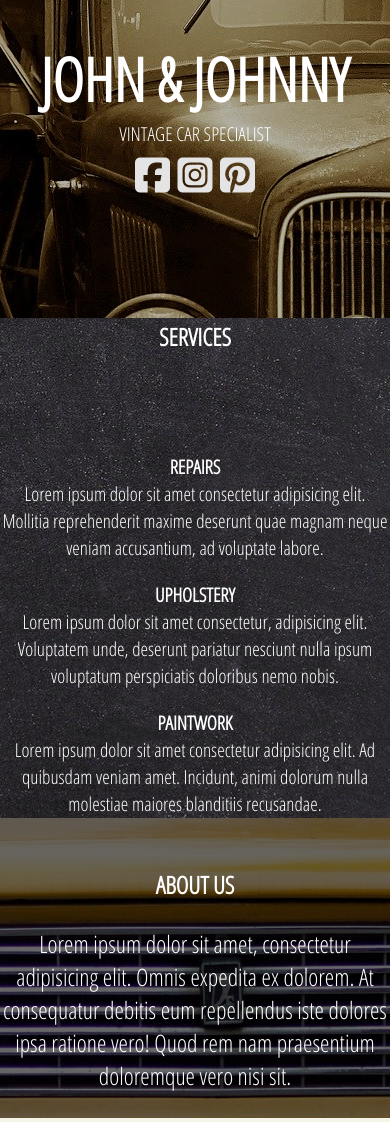
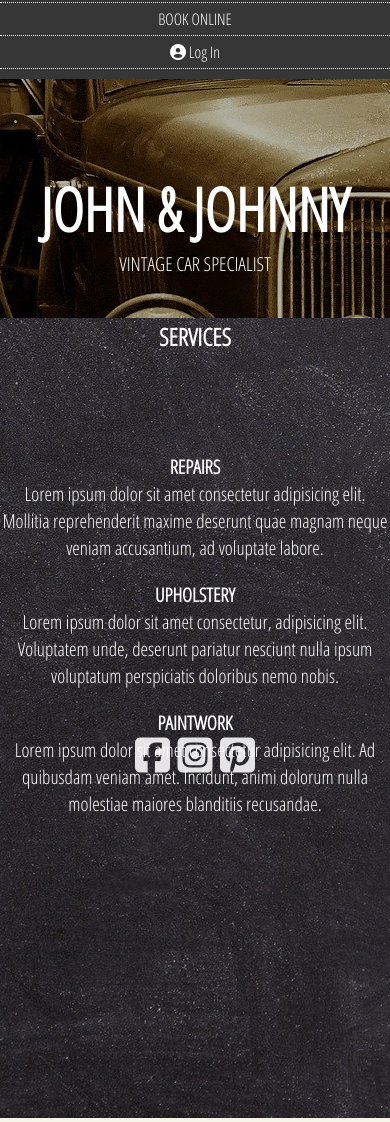
Before and after one commit to DevRNelson/HTML-Project-1-, a plain HTML site: page index.html in a window 390 px wide. Shown: the part 182-1304 px from the top of the page. Drawn offline with Linux system fonts and the light colour scheme.

Commit message:
Media Query

```diff
--- a/css/style.css
+++ b/css/style.css
@@ -12,7 +12,6 @@ html {
     position: fixed;
     background-color: #363636;
     width: 100%;
-    height: 5vh;
     text-align: center;
     padding-top: 20px;
     padding-bottom: 10px;
@@ -22,7 +21,7 @@ html {
     color: white;
     text-decoration: none;
     padding: 20px;
-    font-size: 1.2rem;
+    font-size: 1rem;
     padding-bottom: 20px;
 }
 
@@ -31,14 +30,17 @@ html {
 }
 
 @media only screen and (max-width: 667px) {
-    #topnav{
-        height: px;
+    .topnav a
+    {
+        display:block;
+        padding:5px 0;
+        border-bottom:  1px #fff dotted;
     }
 }
 
 #sec1 {
     background-image: linear-gradient( rgba(0, 0, 0, 0.3), rgba(0, 0, 0, 0.3) ),  url(/IMAGES/ModelTBackground.jpg);
-    height: 600px;
+    height: 1000px;
     background-position: center;
     color: white;
     font-size: 2rem;
@@ -53,7 +55,7 @@ html {
 }
 
 #secsub1 {
-    padding-top: 220px;
+    padding-top: 350px;
     font-size: 2.5rem;
 }
 
@@ -62,16 +64,27 @@ html {
     color: rgb(228, 228, 228);
 }
 
+#socialm {
+    padding-top: 450px;
+}
+
+.underline
+{
+    width:50px;
+    height:3 px;
+    background-color:black;
+    margin: 0 auto;
+}
 
 #sec2 {
     background-image:linear-gradient( rgba(0, 0, 0, 0.3), rgba(0, 0, 0, 0.3) ), url(/IMAGES/leather.jpg);
     color: white;
-    height: 500px;
+    height: 800px;
     background-position: center;
 }
 
 #sec2 h2{
-    padding-top: 50px;
+    padding-top: 200px;
     margin-bottom: 100px;
 }
 
@@ -174,24 +187,7 @@ html {
 
 /* ABOUT US SECTION  1 */
 
-#aboutus h2 {
-    margin-top: 50px;
-}
 
-#aboutus {
-    display: grid;
-    grid-template-columns: 1fr;
-    text-align: center;
-    background-image:linear-gradient( rgba(0, 0, 0, 0.6), rgba(0, 0, 0, 0.6) ), url(/IMAGES/CAR3.jpg);
-    background-position: center;
-    background-repeat: no-repeat;
-    height: 300px;
-    color: white;
-}
-
-#aboutus p{
-    font-size: 1.5rem;
-}
 
 
 /* ABOUT US SECRTION 1 END */
--- a/index.html
+++ b/index.html
@@ -20,6 +20,7 @@
             <a href="/HTML/OurWork.html">OUR WORK</a>
             <a href="/HTML/About.html">ABOUT US</a>
             <a href="/HTML/Contact.html">CONTACT US</a>
+            <a href="/HTML/Contact.html">BOOK ONLINE</a>
             <a href="/HTML/login.html"><i class="fas fa-user-circle"></i>  Log In</a>
         </ul>
     </div>
@@ -29,7 +30,7 @@
             <h1>JOHN & JOHNNY</h1>
             <P>VINTAGE CAR SPECIALIST</P>
 
-            <ul>
+            <ul id="socialm">
                 <a href="https://www.facebook.com"><i class="fab fa-facebook-square"></i></a>
                 <a href="https://www.pinterest.com"><i class="fab fa-instagram-square"></i></a>
                 <a href="https://www.instagram.com"><i class="fab fa-pinterest-square"></i></a>
@@ -60,12 +61,6 @@
             </div>
         </section>
 
-        <section id="aboutus">
-            <h2>ABOUT US</h2>
-            <p>Lorem ipsum dolor sit amet, consectetur adipisicing elit. Omnis expedita ex dolorem. At consequatur debitis eum repellendus iste dolores ipsa ratione vero! Quod rem nam praesentium doloremque vero nisi sit.</p>
-        </section>
-
-
         <section class="ourwork">
             <h2>OUR WORK</h2>
             <p>Lorem ipsum dolor sit, amet consectetur adipisicing elit.</p>
@@ -89,6 +84,7 @@
         <section id="us">
             <div id="usbox">
                 <h2>ABOUT US</h2>
+                <div class="underline"></div>
                 <p>Lorem ipsum dolor sit amet consectetur adipisicing elit. Laboriosam molestias, beatae adipisci modi non itaque soluta repudiandae distinctio tempore culpa tempora error impedit explicabo doloremque! Nemo placeat, eos neque dolorem minus rem quod deleniti cum autem facere ea dolor animi nisi velit, quos pariatur voluptatibus atque! Inventore, ipsam accusamus, nesciunt atque quibusdam dolor perspiciatis, consequatur eligendi aliquam cupiditate totam facilis corrupti repudiandae quas aut quae nemo qui impedit cum provident! Ad beatae minima corrupti totam odio dolorum obcaecati! Quas perferendis ad, nam odit tempora minus magni amet, ea, aliquid laborum commodi et quam quisquam dolor. Temporibus molestiae tenetur nesciunt soluta!</p>
             </div>
         </section>
```
